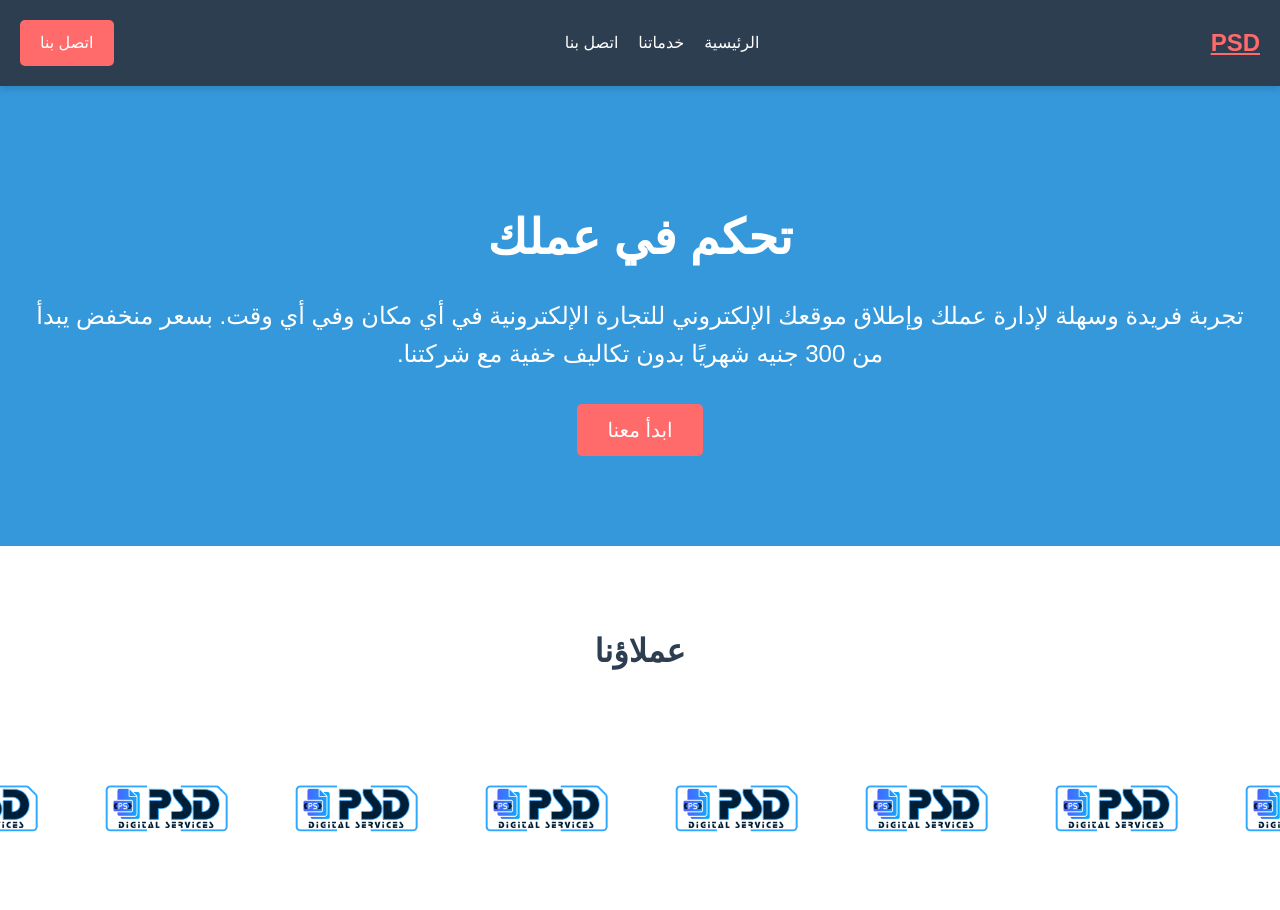
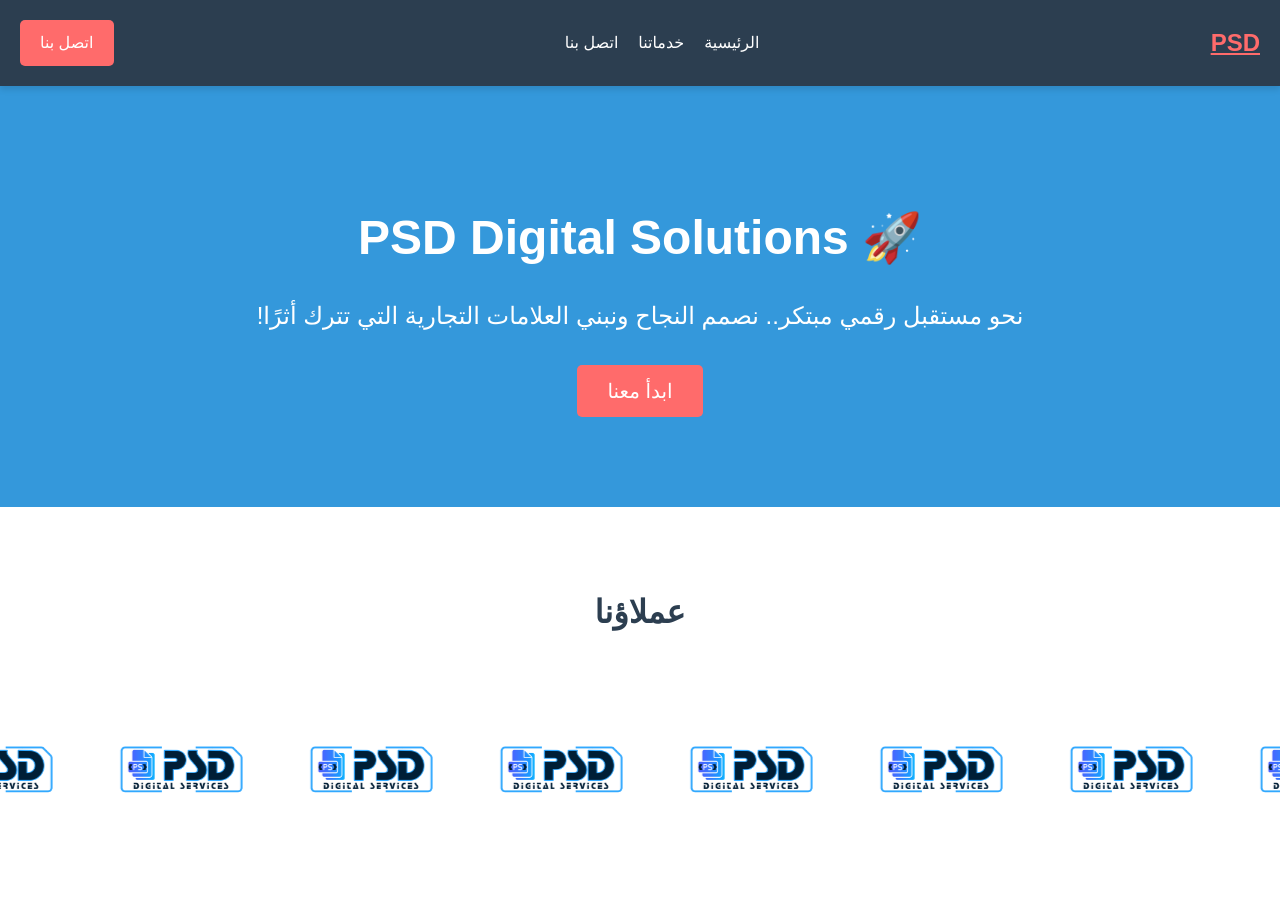
Before and after one commit to Dmamduhkhalil/psd, a plain HTML site: page index.html in a window 1280 px wide. Shown: the top 910 px of the page. Drawn offline with Linux system fonts and the light colour scheme.

Commit message:
index.html

```diff
--- a/index.html
+++ b/index.html
@@ -20,8 +20,8 @@
 
     <!-- Hero Section -->
     <section class="hero">
-        <h1>تحكم في عملك</h1>
-        <p>تجربة فريدة وسهلة لإدارة عملك وإطلاق موقعك الإلكتروني للتجارة الإلكترونية في أي مكان وفي أي وقت. بسعر منخفض يبدأ من 300 جنيه شهريًا بدون تكاليف خفية مع شركتنا.</p>
+        <h1>🚀 PSD Digital Solutions</h1>
+        <p>نحو مستقبل رقمي مبتكر.. نصمم النجاح ونبني العلامات التجارية التي تترك أثرًا!</p>
         <a href="#" class="start-button">ابدأ معنا</a>
     </section>
 
```
